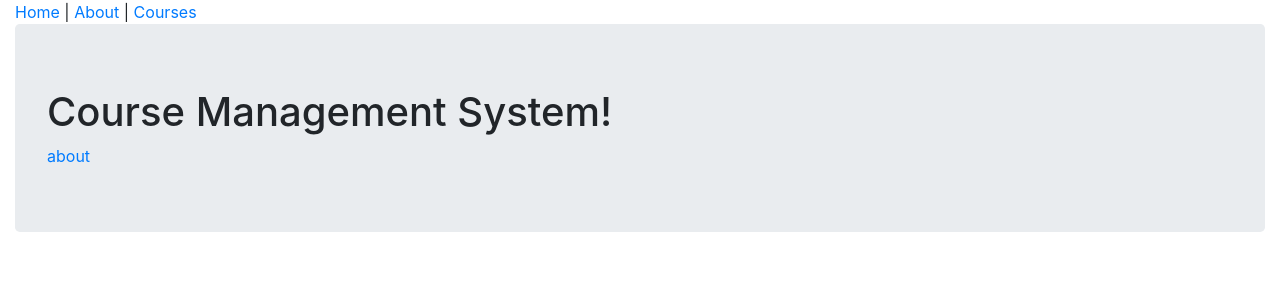
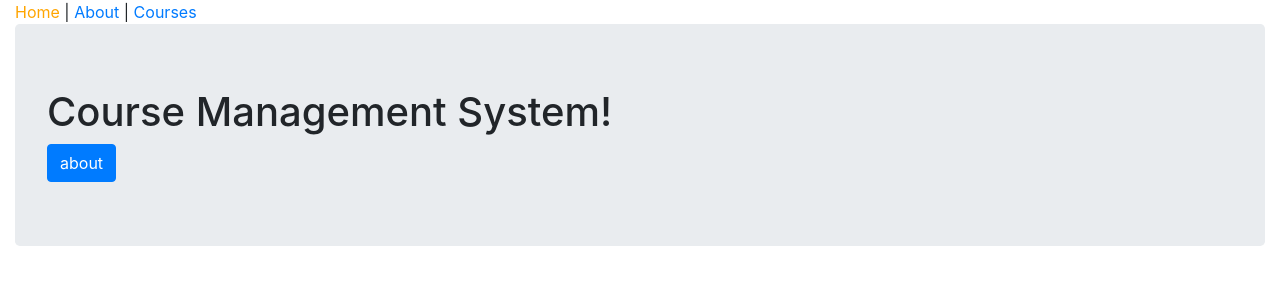
Before and after one commit to UcheSylvester/course-store, a React (Create React App) app: page / in a window 1280 px wide. Shown: the top 300 px of the page. Built offline with nearby package versions, Linux system fonts and the light colour scheme; no server answers.

Commit message:
created a 404 page for not found pages

```diff
--- a/src/App.js
+++ b/src/App.js
@@ -1,17 +1,22 @@
 import React from 'react'
-import { Route } from 'react-router-dom';
+import { Route, Switch } from 'react-router-dom';
 
 import AboutPage from './pages/about-page/about-page.component';
 import HomePage from './pages/homepage/homepage.component';
 import Header from './components/header/header.component';
 import CoursesPage from './pages/courses-page/courses-page.component';
+import PageNotFound from './pages/not-found-page/not-found-page.component';
 
 const App = () => (
   <div className="container-fluid">
     <Header />
-    <Route exact path='/' component={HomePage} />
-    <Route path='/courses' component={CoursesPage} />
-    <Route path='/about' component={AboutPage} />
+
+    <Switch>
+      <Route exact path='/' component={HomePage} />
+      <Route path='/courses' component={CoursesPage} />
+      <Route path='/about' component={AboutPage} />
+      <Route component={PageNotFound} />
+    </Switch>
   </div>
 )
 
--- a/src/components/header/header.component.jsx
+++ b/src/components/header/header.component.jsx
@@ -1,10 +1,21 @@
 import React from "react";
-import { Link } from "react-router-dom";
+import { NavLink } from "react-router-dom";
+
+const activeStyle = { color: "orange" };
 
 const Header = () => (
   <nav>
-    <Link to="/">Home</Link> | <Link to="about">About</Link> |{" "}
-    <Link to="courses">Courses</Link>
+    <NavLink activeStyle={activeStyle} exact to="/">
+      Home
+    </NavLink>{" "}
+    |{" "}
+    <NavLink activeStyle={activeStyle} to="/about">
+      About
+    </NavLink>{" "}
+    |{" "}
+    <NavLink activeStyle={activeStyle} to="/courses">
+      Courses
+    </NavLink>
   </nav>
 );
 
--- a/src/pages/homepage/homepage.component.jsx
+++ b/src/pages/homepage/homepage.component.jsx
@@ -5,7 +5,9 @@ const HomePage = () => (
   <div className="jumbotron">
     <h1>Course Management System!</h1>
 
-    <Link to="/about">about</Link>
+    <Link to="about" className="btn btn-primary">
+      about
+    </Link>
   </div>
 );
 
--- /dev/null
+++ b/src/pages/not-found-page/not-found-page.component.jsx
@@ -0,0 +1,13 @@
+import React from "react";
+import { Link } from "react-router-dom";
+
+const PageNotFound = () => (
+  <div className="text-center">
+    <h2>Page Not Found</h2>
+    <button className="btn btn-outline-primary">
+      <Link to="/">Go home</Link>
+    </button>
+  </div>
+);
+
+export default PageNotFound;
```
